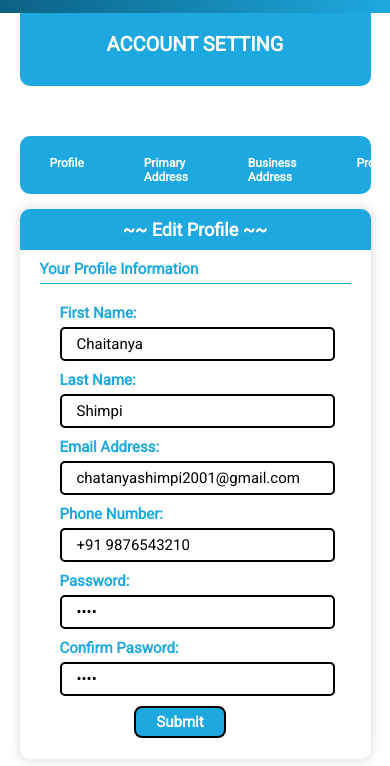
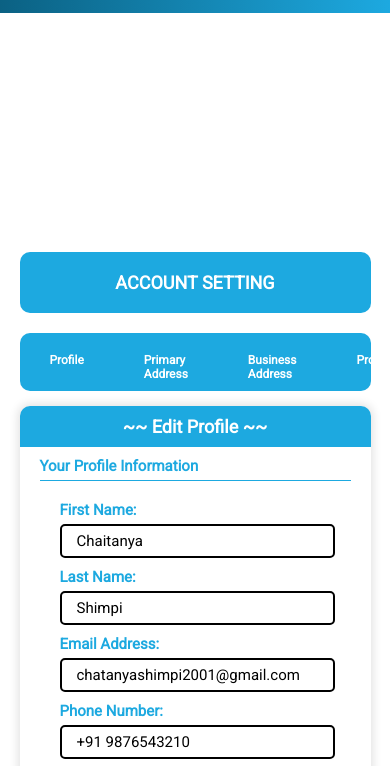
Before and after one commit to chaitanyashimpi/insta-projects, a plain HTML site: page editProfile.html in a window 390 px wide. Shown: the part 49-815 px from the top of the page. Drawn offline with nearby package versions, Linux system fonts and the light colour scheme.

Commit message:
Changed height

```diff
--- a/css/editProfile-css.css
+++ b/css/editProfile-css.css
@@ -48,6 +48,9 @@ input.submitBtn{
 }
 
 @media only screen and (max-width: 688px) {
+    .profile{
+        height: 140%;
+    }
     .profileMainContentEdit h2{
         font-size: 15px;
     }
--- a/css/profile-css.css
+++ b/css/profile-css.css
@@ -234,6 +234,9 @@
         height: 455px;
 
     }
+    .profileContent{
+        margin-top: 20px;
+    }
     .editProfile{
         margin-top: 10px;
     }
@@ -294,6 +297,10 @@
     .insight span{
         font-size: 22px;
     }
+    .profilePage h1.mainHeading{
+        font-size: 18px;
+        padding: 20px 0;
+    }
     .insight{
         margin-top: 15px;
     }
```
